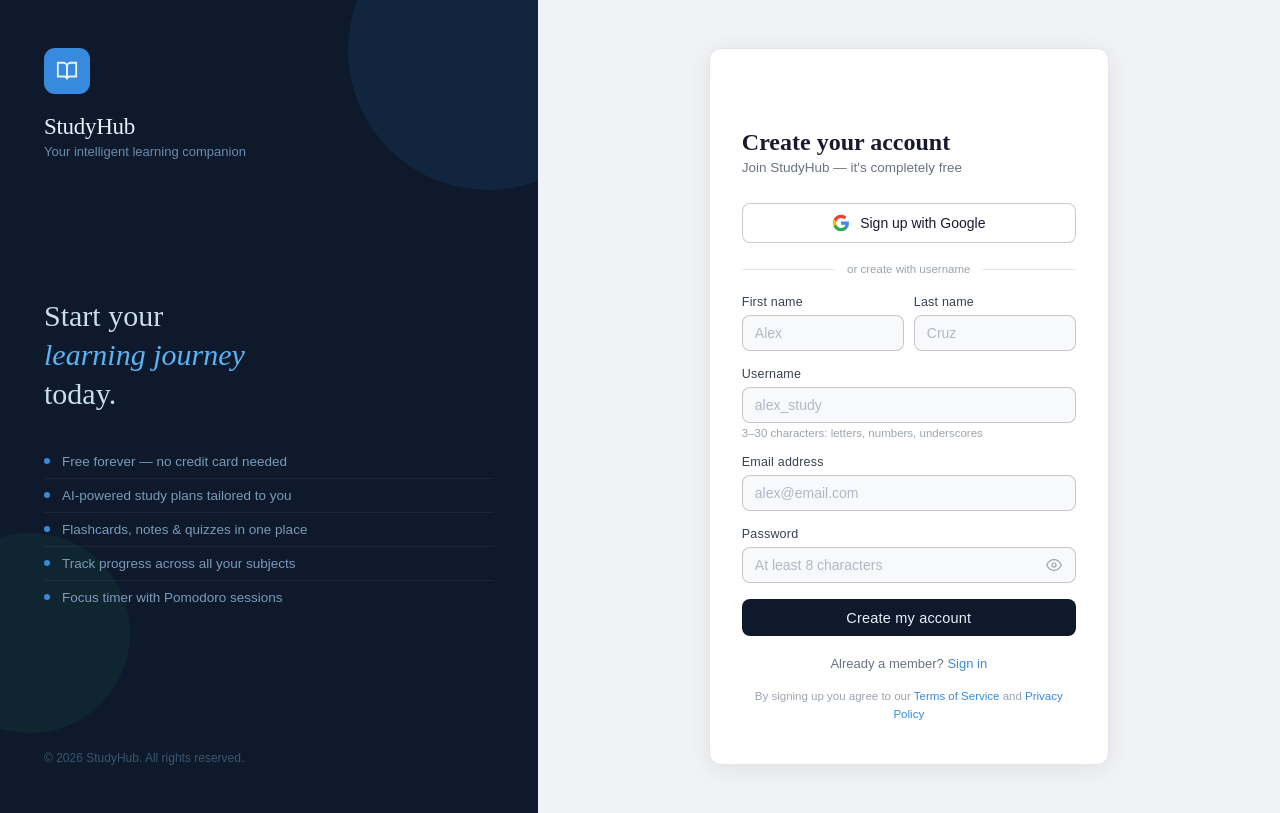
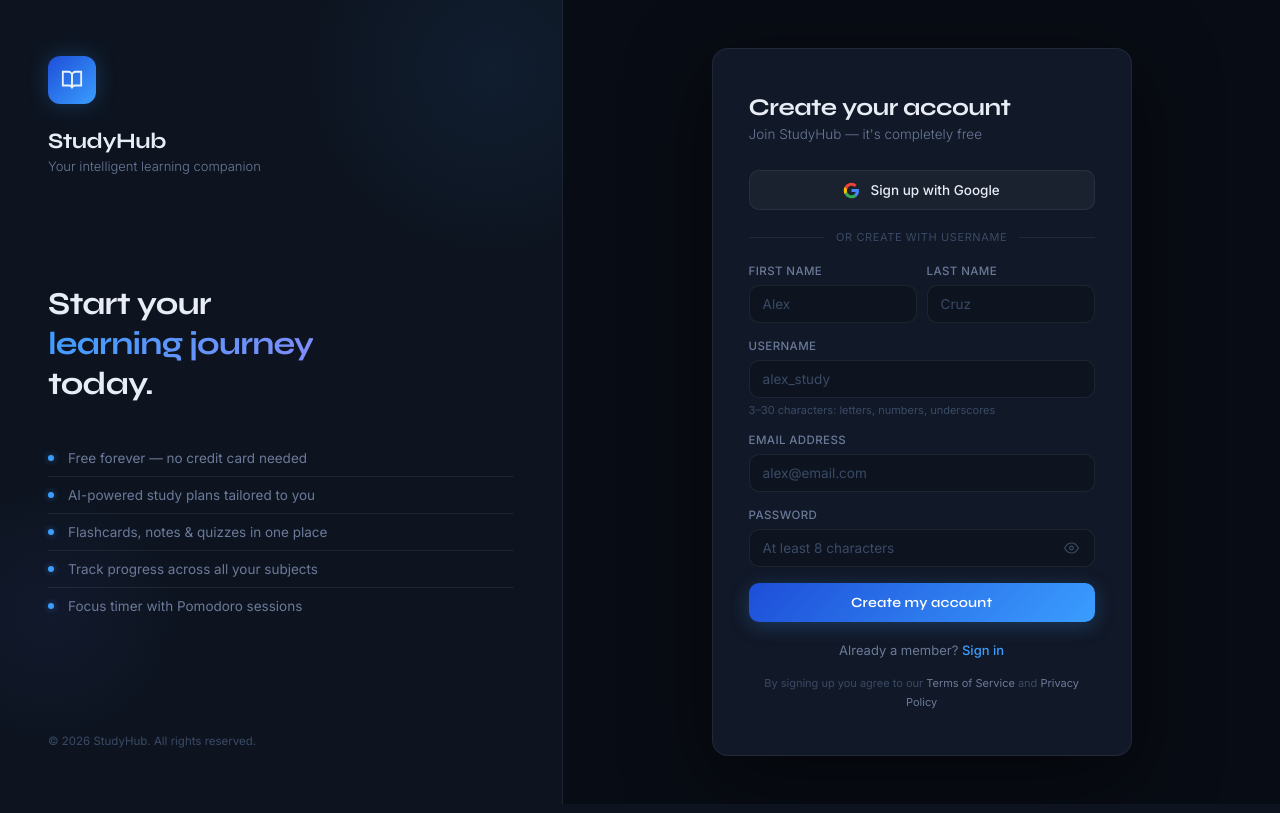
Before and after one commit to tatintatat/StudyHub---Group-6---Isleta-Castro-Pineda, a Flask app: page /signup in a window 1280 px wide. Run offline with Flask 3, Linux system fonts and the light colour scheme; some libraries are stand-ins or nearby versions.

Commit message:
Update auth.css

```diff
--- a/StudyHub/static/css/auth.css
+++ b/StudyHub/static/css/auth.css
@@ -1,43 +1,66 @@
-/* ── Reset & base ─────────────────────────────────────── */
+/* ── StudyHub Auth — Dark Professional ──────────────────── */
+@import url('https://fonts.googleapis.com/css2?family=Syne:wght@400;500;600;700;800&family=Inter:wght@300;400;500&display=swap');
+
 *, *::before, *::after { box-sizing: border-box; margin: 0; padding: 0; }
 
 :root {
-  --navy:        #0e1a2b;
-  --navy-mid:    #152234;
-  --blue:        #378ADD;
-  --blue-light:  #5ab3f5;
-  --text-light:  #e8f0f8;
-  --text-muted:  #6a8aaa;
-  --text-dim:    #3a5570;
-  --surface:     #ffffff;
-  --border:      rgba(0,0,0,0.10);
-  --border-hover:rgba(0,0,0,0.20);
-  --input-bg:    #f8f9fb;
-  --danger:      #c0392b;
-  --success:     #1a7a56;
-  --radius:      8px;
-  --radius-lg:   12px;
+  --bg:           #080c14;
+  --bg-panel:     #0d1420;
+  --bg-card:      #111827;
+  --bg-input:     #0d1420;
+  --border:       rgba(255,255,255,0.07);
+  --border-focus: rgba(99,179,237,0.5);
+  --accent:       #3b9eff;
+  --accent-glow:  rgba(59,158,255,0.18);
+  --accent-dim:   rgba(59,158,255,0.12);
+  --text:         #e8edf5;
+  --text-muted:   #6b7a99;
+  --text-dim:     #3a4a65;
+  --danger:       #f87171;
+  --danger-bg:    rgba(248,113,113,0.08);
+  --success:      #34d399;
+  --success-bg:   rgba(52,211,153,0.08);
+  --warn:         #fbbf24;
+  --radius:       10px;
+  --radius-lg:    16px;
   font-size: 16px;
 }
 
-body {
-  font-family: 'DM Sans', sans-serif;
-  background: #f0f2f5;
-  min-height: 100vh;
-  color: #1a1a2e;
+html, body {
+  height: 100%;
+  font-family: 'Inter', sans-serif;
+  background: var(--bg);
+  color: var(--text);
+  -webkit-font-smoothing: antialiased;
 }
 
-/* ── Layout ───────────────────────────────────────────── */
+/* ── Background grid texture ─────────────────────────────── */
+body::before {
+  content: '';
+  position: fixed;
+  inset: 0;
+  background-image:
+    linear-gradient(rgba(59,158,255,0.03) 1px, transparent 1px),
+    linear-gradient(90deg, rgba(59,158,255,0.03) 1px, transparent 1px);
+  background-size: 40px 40px;
+  pointer-events: none;
+  z-index: 0;
+}
+
+/* ── Layout ───────────────────────────────────────────────── */
 .hub-root {
   display: flex;
   min-height: 100vh;
+  position: relative;
+  z-index: 1;
 }
 
-/* ── Side panel ───────────────────────────────────────── */
+/* ── Side panel ───────────────────────────────────────────── */
 .side-panel {
-  width: 42%;
-  background: var(--navy);
-  padding: 3rem 2.75rem;
+  width: 44%;
+  background: var(--bg-panel);
+  border-right: 1px solid var(--border);
+  padding: 3.5rem 3rem;
   display: flex;
   flex-direction: column;
   justify-content: space-between;
@@ -48,40 +71,42 @@
 .side-panel::before {
   content: '';
   position: absolute;
-  top: -90px; right: -90px;
-  width: 280px; height: 280px;
+  top: -120px; right: -120px;
+  width: 380px; height: 380px;
   border-radius: 50%;
-  background: rgba(55,138,221,0.10);
+  background: radial-gradient(circle, rgba(59,158,255,0.07) 0%, transparent 70%);
   pointer-events: none;
 }
 
 .side-panel::after {
   content: '';
   position: absolute;
-  bottom: 80px; left: -70px;
-  width: 200px; height: 200px;
+  bottom: 60px; left: -80px;
+  width: 260px; height: 260px;
   border-radius: 50%;
-  background: rgba(29,158,117,0.09);
+  background: radial-gradient(circle, rgba(99,102,241,0.06) 0%, transparent 70%);
   pointer-events: none;
 }
 
 .brand { position: relative; z-index: 1; }
 
 .brand-icon {
-  width: 46px; height: 46px;
-  background: var(--blue);
-  border-radius: 11px;
+  width: 48px; height: 48px;
+  background: linear-gradient(135deg, #1d4ed8, #3b9eff);
+  border-radius: 12px;
   display: flex; align-items: center; justify-content: center;
-  margin-bottom: 1.25rem;
+  margin-bottom: 1.5rem;
+  box-shadow: 0 0 20px rgba(59,158,255,0.25);
 }
 
 .brand-icon svg { width: 22px; height: 22px; }
 
 .brand-name {
-  font-family: 'DM Serif Display', serif;
-  font-size: 23px;
-  color: var(--text-light);
-  letter-spacing: -0.3px;
+  font-family: 'Syne', sans-serif;
+  font-size: 22px;
+  font-weight: 700;
+  color: var(--text);
+  letter-spacing: -0.5px;
 }
 
 .brand-tagline {
@@ -91,19 +116,24 @@
   font-weight: 300;
 }
 
-.side-features { position: relative; z-index: 1; }
+.side-features { position: relative; z-index: 1; flex: 1; display: flex; flex-direction: column; justify-content: center; padding: 2rem 0; }
 
 .side-headline {
-  font-family: 'DM Serif Display', serif;
-  font-size: 30px;
-  color: #c8ddf0;
-  line-height: 1.3;
-  margin-bottom: 2rem;
+  font-family: 'Syne', sans-serif;
+  font-size: 32px;
+  font-weight: 700;
+  color: var(--text);
+  line-height: 1.25;
+  margin-bottom: 2.25rem;
+  letter-spacing: -0.8px;
 }
 
 .side-headline em {
-  color: var(--blue-light);
-  font-style: italic;
+  color: var(--accent);
+  font-style: normal;
+  background: linear-gradient(135deg, #3b9eff, #818cf8);
+  -webkit-background-clip: text;
+  -webkit-text-fill-color: transparent;
 }
 
 .feature-list { list-style: none; }
@@ -111,115 +141,218 @@
 .feature-list li {
   display: flex;
   align-items: center;
-  gap: 12px;
-  color: #7a9ab8;
+  gap: 14px;
+  color: var(--text-muted);
   font-size: 13.5px;
-  font-weight: 300;
-  padding: 9px 0;
-  border-bottom: 0.5px solid rgba(255,255,255,0.05);
+  font-weight: 400;
+  padding: 10px 0;
+  border-bottom: 1px solid var(--border);
+  transition: color 0.2s;
 }
 
 .feature-list li:last-child { border-bottom: none; }
+.feature-list li:hover { color: #a0b4d0; }
 
 .feat-dot {
   width: 6px; height: 6px;
-  background: var(--blue);
+  background: var(--accent);
   border-radius: 50%;
   flex-shrink: 0;
+  box-shadow: 0 0 6px rgba(59,158,255,0.5);
 }
 
 .side-footer {
-  font-size: 12px;
+  font-size: 11.5px;
   color: var(--text-dim);
   position: relative; z-index: 1;
 }
 
-/* ── Form panel ───────────────────────────────────────── */
+/* ── Form panel ───────────────────────────────────────────── */
 .form-panel {
   flex: 1;
   display: flex;
   align-items: center;
   justify-content: center;
   padding: 3rem 2rem;
-  background: #f0f2f5;
+  background: var(--bg);
 }
 
 .auth-card {
   width: 100%;
-  max-width: 400px;
-  background: var(--surface);
+  max-width: 420px;
+  background: var(--bg-card);
   border-radius: var(--radius-lg);
-  padding: 2.5rem 2rem;
-  border: 0.5px solid var(--border);
-  box-shadow: 0 4px 24px rgba(0,0,0,0.07);
+  padding: 2.75rem 2.25rem;
+  border: 1px solid var(--border);
+  box-shadow: 0 24px 80px rgba(0,0,0,0.5);
+  animation: cardIn 0.4s ease both;
 }
 
-/* ── Alert ────────────────────────────────────────────── */
+@keyframes cardIn {
+  from { opacity: 0; transform: translateY(16px); }
+  to   { opacity: 1; transform: translateY(0); }
+}
+
+/* ── Toast / modal overlay ────────────────────────────────── */
+.toast-overlay {
+  position: fixed;
+  inset: 0;
+  background: rgba(0,0,0,0.7);
+  backdrop-filter: blur(4px);
+  display: flex;
+  align-items: center;
+  justify-content: center;
+  z-index: 9999;
+  opacity: 0;
+  pointer-events: none;
+  transition: opacity 0.25s;
+}
+
+.toast-overlay.is-visible {
+  opacity: 1;
+  pointer-events: all;
+}
+
+.toast-modal {
+  background: var(--bg-card);
+  border: 1px solid var(--border);
+  border-radius: var(--radius-lg);
+  padding: 2rem 2rem 1.75rem;
+  max-width: 360px;
+  width: 90%;
+  text-align: center;
+  transform: scale(0.92);
+  transition: transform 0.25s ease;
+  box-shadow: 0 24px 80px rgba(0,0,0,0.6);
+}
+
+.toast-overlay.is-visible .toast-modal {
+  transform: scale(1);
+}
+
+.toast-icon {
+  width: 52px; height: 52px;
+  border-radius: 50%;
+  display: flex; align-items: center; justify-content: center;
+  margin: 0 auto 1.25rem;
+  font-size: 22px;
+}
+
+.toast-icon.is-error   { background: var(--danger-bg); }
+.toast-icon.is-success { background: var(--success-bg); }
+.toast-icon.is-warn    { background: rgba(251,191,36,0.1); }
+
+.toast-title {
+  font-family: 'Syne', sans-serif;
+  font-size: 18px;
+  font-weight: 700;
+  color: var(--text);
+  margin-bottom: 8px;
+}
+
+.toast-body {
+  font-size: 13.5px;
+  color: var(--text-muted);
+  line-height: 1.6;
+  margin-bottom: 1.5rem;
+}
+
+.toast-actions { display: flex; gap: 10px; justify-content: center; }
+
+.toast-btn {
+  padding: 9px 22px;
+  border-radius: var(--radius);
+  font-family: 'Inter', sans-serif;
+  font-size: 13.5px;
+  font-weight: 500;
+  cursor: pointer;
+  border: none;
+  transition: opacity 0.15s, transform 0.1s;
+}
+
+.toast-btn:active { transform: scale(0.97); }
+.toast-btn.primary { background: var(--accent); color: #fff; }
+.toast-btn.primary:hover { opacity: 0.88; }
+.toast-btn.ghost { background: var(--border); color: var(--text-muted); border: 1px solid var(--border); }
+.toast-btn.ghost:hover { background: rgba(255,255,255,0.08); color: var(--text); }
+
+/* ── Inline alert ─────────────────────────────────────────── */
 .alert-box {
   padding: 10px 14px;
   border-radius: var(--radius);
-  font-size: 13.5px;
+  font-size: 13px;
   margin-bottom: 1.25rem;
   font-weight: 400;
+  display: none;
+  animation: alertIn 0.2s ease both;
 }
 
-.alert-box.is-error {
-  background: #fdf0ef;
-  color: var(--danger);
-  border: 0.5px solid #f5b7b1;
+@keyframes alertIn {
+  from { opacity: 0; transform: translateY(-4px); }
+  to   { opacity: 1; transform: translateY(0); }
 }
 
-.alert-box.is-success {
-  background: #edfaf4;
-  color: var(--success);
-  border: 0.5px solid #a9dfcc;
-}
+.alert-box.is-error   { background: var(--danger-bg);  color: var(--danger);  border: 1px solid rgba(248,113,113,0.2); }
+.alert-box.is-success { background: var(--success-bg); color: var(--success); border: 1px solid rgba(52,211,153,0.2); }
 
-/* ── Form typography ──────────────────────────────────── */
+/* ── Form typography ──────────────────────────────────────── */
 .form-title {
-  font-family: 'DM Serif Display', serif;
+  font-family: 'Syne', sans-serif;
   font-size: 24px;
-  color: #1a1a2e;
+  font-weight: 700;
+  color: var(--text);
   margin-bottom: 4px;
+  letter-spacing: -0.5px;
 }
 
 .form-subtitle {
   font-size: 13.5px;
-  color: #6b7280;
+  color: var(--text-muted);
   margin-bottom: 1.75rem;
   font-weight: 300;
 }
 
-/* ── Google button ────────────────────────────────────── */
+/* ── Registered success banner ────────────────────────────── */
+.registered-banner {
+  background: var(--success-bg);
+  border: 1px solid rgba(52,211,153,0.2);
+  border-radius: var(--radius);
+  padding: 10px 14px;
+  font-size: 13px;
+  color: var(--success);
+  margin-bottom: 1.25rem;
+  display: none;
+}
+
+/* ── Google button ────────────────────────────────────────── */
 .google-btn {
   width: 100%;
   display: flex;
   align-items: center;
   justify-content: center;
   gap: 10px;
-  padding: 10px 16px;
-  background: #ffffff;
-  border: 0.5px solid var(--border-hover);
+  padding: 10.5px 16px;
+  background: rgba(255,255,255,0.04);
+  border: 1px solid var(--border);
   border-radius: var(--radius);
-  font-family: 'DM Sans', sans-serif;
-  font-size: 14px;
+  font-family: 'Inter', sans-serif;
+  font-size: 13.5px;
   font-weight: 500;
-  color: #1a1a2e;
+  color: var(--text);
   cursor: pointer;
   text-decoration: none;
-  transition: background 0.15s, border-color 0.15s, box-shadow 0.15s;
+  transition: background 0.15s, border-color 0.15s;
   margin-bottom: 1.25rem;
 }
 
 .google-btn:hover {
-  background: #f7f8fa;
-  border-color: rgba(0,0,0,0.25);
-  box-shadow: 0 2px 8px rgba(0,0,0,0.06);
+  background: rgba(255,255,255,0.08);
+  border-color: rgba(255,255,255,0.14);
 }
 
-.google-logo { width: 18px; height: 18px; }
+.google-logo { width: 17px; height: 17px; }
 
-/* ── Divider ──────────────────────────────────────────── */
+/* ── Divider ──────────────────────────────────────────────── */
 .divider {
   display: flex;
   align-items: center;
@@ -227,20 +360,17 @@
   margin-bottom: 1.25rem;
 }
 
-.divider-line {
-  flex: 1;
-  height: 0.5px;
-  background: var(--border);
+.divider-line { flex: 1; height: 1px; background: var(--border); }
+
+.divider-text {
+  font-size: 11px;
+  color: var(--text-dim);
+  white-space: nowrap;
+  text-transform: uppercase;
+  letter-spacing: 0.6px;
 }
 
-.divider-text {
-  font-size: 11.5px;
-  color: #9ca3af;
-  font-weight: 400;
-  white-space: nowrap;
-}
-
-/* ── Fields ───────────────────────────────────────────── */
+/* ── Fields ───────────────────────────────────────────────── */
 .field-group { margin-bottom: 1rem; }
 
 .field-row {
@@ -251,128 +381,126 @@
 
 .field-label {
   display: block;
-  font-size: 12.5px;
+  font-size: 11.5px;
   font-weight: 500;
-  color: #374151;
-  margin-bottom: 6px;
-  letter-spacing: 0.2px;
+  color: var(--text-muted);
+  margin-bottom: 7px;
+  letter-spacing: 0.4px;
+  text-transform: uppercase;
 }
 
 .field-input {
   width: 100%;
-  padding: 9px 12px;
-  background: var(--input-bg);
-  border: 0.5px solid var(--border-hover);
+  padding: 10px 13px;
+  background: var(--bg-input);
+  border: 1px solid var(--border);
   border-radius: var(--radius);
-  font-family: 'DM Sans', sans-serif;
-  font-size: 14px;
-  color: #1a1a2e;
+  font-family: 'Inter', sans-serif;
+  font-size: 13.5px;
+  color: var(--text);
   outline: none;
-  transition: border-color 0.15s, box-shadow 0.15s;
+  transition: border-color 0.15s, box-shadow 0.15s, background 0.15s;
 }
 
-.field-input::placeholder { color: #b0b8c4; }
+.field-input::placeholder { color: var(--text-dim); }
 
 .field-input:focus {
-  border-color: var(--blue);
-  box-shadow: 0 0 0 3px rgba(55,138,221,0.13);
-  background: #ffffff;
+  border-color: var(--border-focus);
+  box-shadow: 0 0 0 3px var(--accent-dim);
+  background: #0f1827;
 }
 
-.field-input.is-invalid { border-color: var(--danger); }
+.field-input.is-invalid {
+  border-color: rgba(248,113,113,0.5);
+  box-shadow: 0 0 0 3px rgba(248,113,113,0.08);
+}
 
 .field-hint {
   display: block;
-  font-size: 11.5px;
-  color: #9ca3af;
-  margin-top: 4px;
+  font-size: 11px;
+  color: var(--text-dim);
+  margin-top: 5px;
 }
 
-/* ── Password toggle ──────────────────────────────────── */
+/* ── Password toggle ──────────────────────────────────────── */
 .pw-wrap { position: relative; }
-
-.pw-wrap .field-input { padding-right: 40px; }
+.pw-wrap .field-input { padding-right: 42px; }
 
 .pw-toggle {
   position: absolute;
-  right: 10px;
+  right: 12px;
   top: 50%;
   transform: translateY(-50%);
   background: none;
   border: none;
   cursor: pointer;
   padding: 4px;
-  color: #9ca3af;
-  display: flex;
-  align-items: center;
+  color: var(--text-dim);
+  display: flex; align-items: center;
+  transition: color 0.15s;
 }
 
-.pw-toggle:hover { color: #4b5563; }
-.eye-icon { width: 16px; height: 16px; }
+.pw-toggle:hover { color: var(--text-muted); }
+.eye-icon { width: 15px; height: 15px; }
 
-/* ── Password strength ────────────────────────────────── */
+/* ── Password strength ────────────────────────────────────── */
 .pw-strength { margin-top: 8px; display: flex; align-items: center; gap: 8px; }
 
 .pw-bar {
-  flex: 1;
-  height: 4px;
-  background: #e5e7eb;
+  flex: 1; height: 3px;
+  background: var(--border);
   border-radius: 2px;
   overflow: hidden;
 }
 
-.pw-fill {
-  height: 100%;
-  border-radius: 2px;
-  transition: width 0.3s, background 0.3s;
-}
+.pw-fill { height: 100%; border-radius: 2px; transition: width 0.3s, background 0.3s; }
+.pw-label { font-size: 11px; font-weight: 500; min-width: 55px; color: var(--text-muted); }
 
-.pw-label { font-size: 11.5px; font-weight: 500; min-width: 50px; }
-
-/* ── Forgot link ──────────────────────────────────────── */
+/* ── Forgot link ──────────────────────────────────────────── */
 .forgot-link {
   display: block;
   text-align: right;
   font-size: 12px;
-  color: var(--blue);
+  color: var(--accent);
   text-decoration: none;
-  margin-top: -6px;
+  margin-top: -4px;
   margin-bottom: 1.25rem;
-  cursor: pointer;
+  opacity: 0.8;
 }
 
-.forgot-link:hover { text-decoration: underline; }
+.forgot-link:hover { opacity: 1; }
 
-/* ── Submit button ────────────────────────────────────── */
+/* ── Submit button ────────────────────────────────────────── */
 .submit-btn {
   width: 100%;
-  padding: 10.5px;
-  background: var(--navy);
+  padding: 11px;
+  background: linear-gradient(135deg, #1d4ed8, #3b9eff);
   border: none;
   border-radius: var(--radius);
-  font-family: 'DM Sans', sans-serif;
-  font-size: 14.5px;
-  font-weight: 500;
-  color: #e8f0f8;
+  font-family: 'Syne', sans-serif;
+  font-size: 14px;
+  font-weight: 600;
+  color: #fff;
   cursor: pointer;
-  transition: opacity 0.15s, transform 0.1s;
+  transition: opacity 0.15s, transform 0.1s, box-shadow 0.2s;
   margin-bottom: 1.25rem;
   letter-spacing: 0.2px;
+  box-shadow: 0 4px 20px rgba(59,158,255,0.25);
 }
 
-.submit-btn:hover { opacity: 0.88; }
+.submit-btn:hover { opacity: 0.9; box-shadow: 0 6px 28px rgba(59,158,255,0.35); }
 .submit-btn:active { transform: scale(0.99); }
-.submit-btn:disabled { opacity: 0.55; cursor: not-allowed; }
+.submit-btn:disabled { opacity: 0.4; cursor: not-allowed; box-shadow: none; }
 
-/* ── Switch text ──────────────────────────────────────── */
+/* ── Switch text ──────────────────────────────────────────── */
 .switch-text {
   text-align: center;
   font-size: 13px;
-  color: #6b7280;
+  color: var(--text-muted);
 }
 
 .switch-link {
-  color: var(--blue);
+  color: var(--accent);
   cursor: pointer;
   font-weight: 500;
   text-decoration: none;
@@ -380,25 +508,40 @@
 
 .switch-link:hover { text-decoration: underline; }
 
-/* ── Terms ────────────────────────────────────────────── */
+/* ── Terms ────────────────────────────────────────────────── */
 .terms-text {
-  font-size: 11.5px;
-  color: #9ca3af;
+  font-size: 11px;
+  color: var(--text-dim);
   text-align: center;
   margin-top: 1rem;
-  line-height: 1.6;
+  line-height: 1.7;
 }
 
-.terms-text a { color: var(--blue); text-decoration: none; }
-.terms-text a:hover { text-decoration: underline; }
+.terms-text a { color: var(--text-muted); text-decoration: none; }
+.terms-text a:hover { color: var(--accent); }
 
-/* ── Responsive ───────────────────────────────────────── */
+/* ── Spinner ──────────────────────────────────────────────── */
+.btn-spinner::after {
+  content: '';
+  display: inline-block;
+  width: 13px; height: 13px;
+  border: 2px solid rgba(255,255,255,0.3);
+  border-top-color: #fff;
+  border-radius: 50%;
+  animation: spin 0.7s linear infinite;
+  margin-left: 8px;
+  vertical-align: middle;
+}
+
+@keyframes spin { to { transform: rotate(360deg); } }
+
+/* ── Responsive ───────────────────────────────────────────── */
 @media (max-width: 768px) {
   .hub-root { flex-direction: column; }
   .side-panel { width: 100%; padding: 2rem 1.5rem; min-height: auto; }
-  .side-headline { font-size: 22px; }
+  .side-headline { font-size: 24px; }
   .feature-list { display: none; }
   .form-panel { padding: 2rem 1rem; }
-  .auth-card { padding: 1.75rem 1.25rem; }
+  .auth-card { padding: 2rem 1.5rem; }
   .field-row { grid-template-columns: 1fr; }
 }
```
